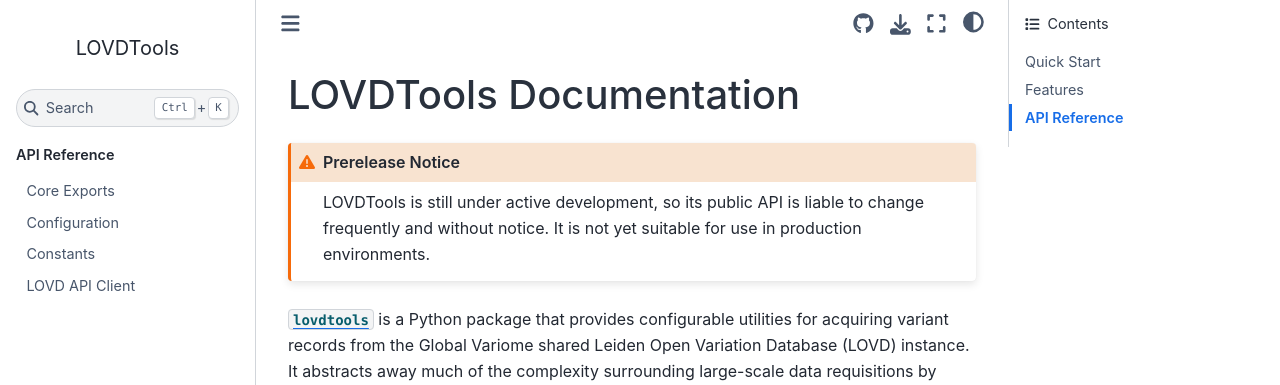
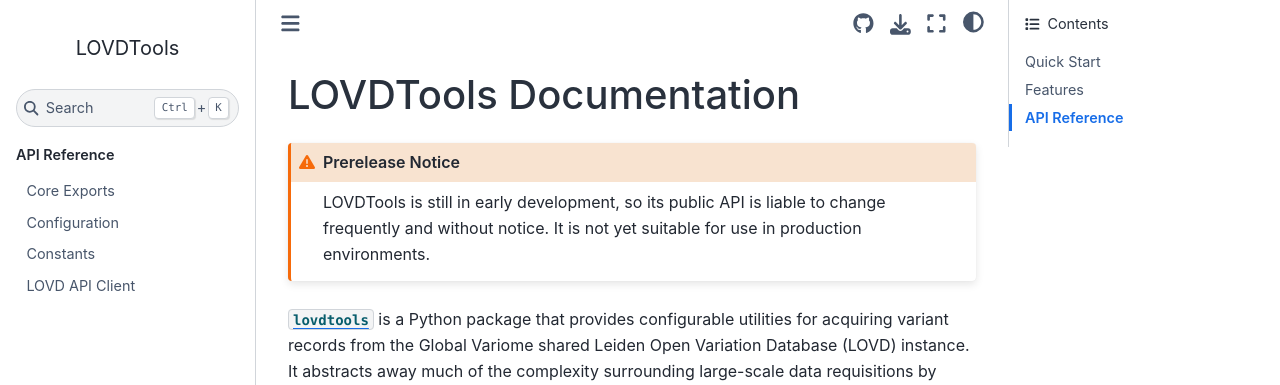
Before and after one commit to hyletic/lovdtools, a Sphinx documentation site: the page built from docs/source/index.md, in a window 1280 px wide and 900 px high. Shown: the top 385 px of the window. Built offline with Sphinx 7.4.7 and the Sphinx Book theme 1.1.4, drawn with Linux system fonts in a browser that asks for light colours.

Commit message:
Update language of prerelease notice.

```diff
--- a/docs/source/index.md
+++ b/docs/source/index.md
@@ -3,7 +3,7 @@
 :::{admonition} Prerelease Notice
 :class: warning
 
-LOVDTools is still under active development, so its public API is liable to change
+LOVDTools is still in early development, so its public API is liable to change
 frequently and without notice. It is not yet suitable for use in production environments.
 :::
 
```
